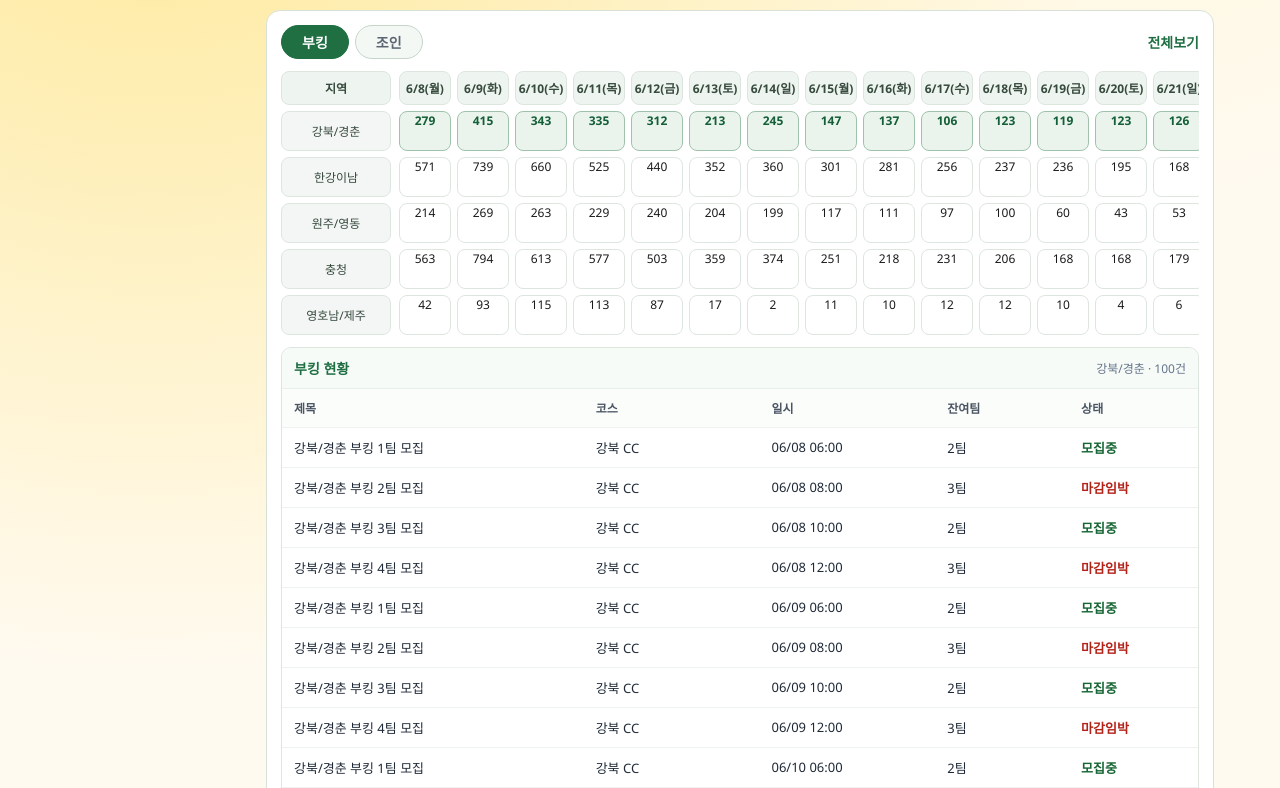
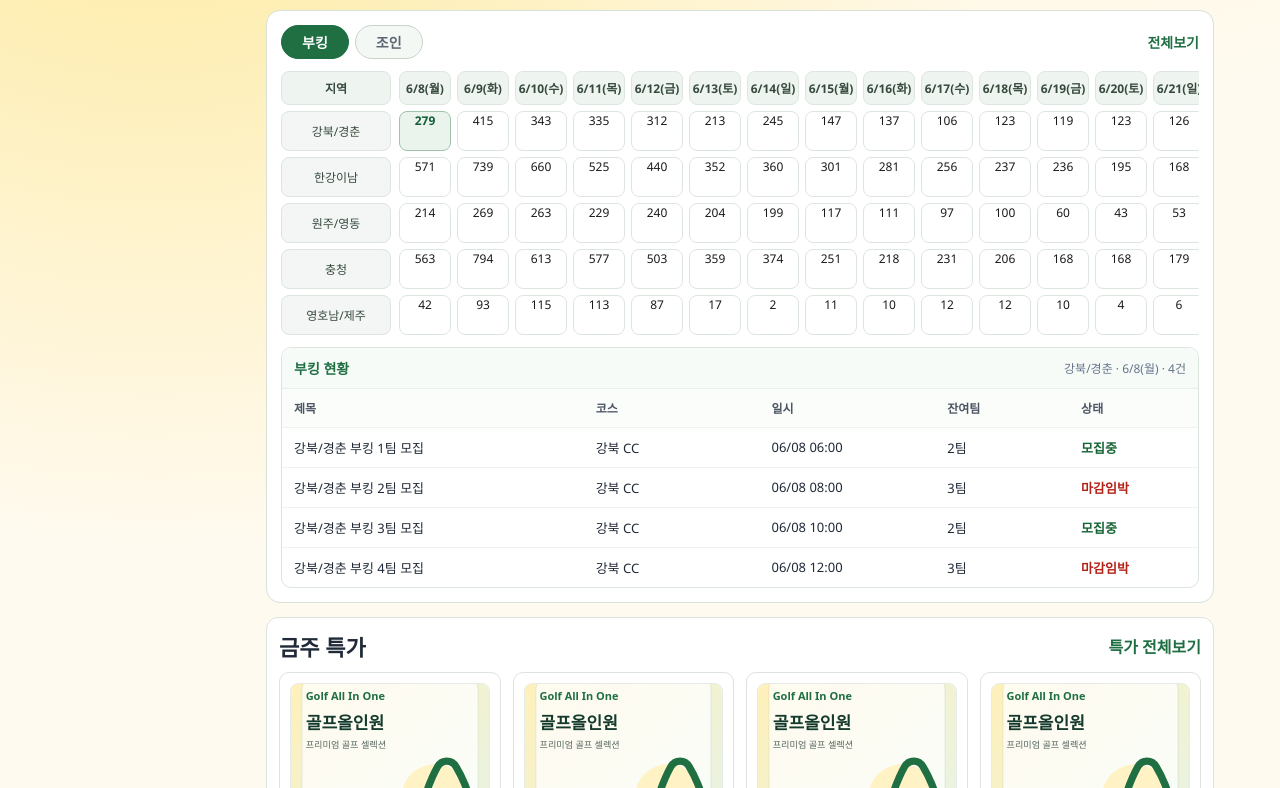
Before and after one commit to myeonhyuk/honeyswap-mvp, a Next.js app in the folder apps/web/: page / in a window 1280 px wide. Shown: the part 1032-1820 px from the top of the page. Built offline with nearby package versions, Linux system fonts and the light colour scheme.

Commit message:
Allow only single date selection with 4 entries per region-date combo

```diff
--- a/apps/web/app/globals.css
+++ b/apps/web/app/globals.css
@@ -1815,8 +1815,6 @@ main {
 
 .gm-bj-list-table {
   display: grid;
-  max-height: 500px;
-  overflow-y: auto;
 }
 
 .gm-bj-list-row {
--- a/apps/web/components/BookingJoinBoard.tsx
+++ b/apps/web/components/BookingJoinBoard.tsx
@@ -39,19 +39,19 @@ const dates = getDates(25);
 
 export default function BookingJoinBoard() {
   const [tab, setTab] = useState<"booking" | "join">("booking");
-  const [selectedRegionIdx, setSelectedRegionIdx] = useState(0);
+  const [selected, setSelected] = useState<{ regionIdx: number; dateIdx: number }>({ regionIdx: 0, dateIdx: 0 });
 
   const counts = tab === "booking" ? bookingCounts : joinCounts;
   const listPath = tab === "booking" ? "/booking_list.php" : "/join_list.php";
 
-  const selectedRegion = regions[selectedRegionIdx];
+  const selectedRegion = regions[selected.regionIdx];
+  const selectedDate = dates[selected.dateIdx];
 
-  // 선택된 지역의 모든 날짜/시간대 데이터 생성
-  const selectedRows = dates.flatMap((d, dateIdx) =>
-    Array.from({ length: 4 }, (_, timeIdx) => {
-      const id = selectedRegionIdx * 10000 + dateIdx * 10 + timeIdx + 1;
-      const month = String(d.date.getMonth() + 1).padStart(2, "0");
-      const day = String(d.date.getDate()).padStart(2, "0");
+  // 선택된 지역과 날짜의 4개 시간대 데이터만 생성
+  const selectedRows = Array.from({ length: 4 }, (_, timeIdx) => {
+    const id = selected.regionIdx * 10000 + selected.dateIdx * 10 + timeIdx + 1;
+    const month = String(selectedDate.date.getMonth() + 1).padStart(2, "0");
+    const day = String(selectedDate.date.getDate()).padStart(2, "0");
     const hour = String(6 + timeIdx * 2).padStart(2, "0");
     const typeLabel = tab === "booking" ? "부킹" : "조인";
     return {
@@ -61,13 +61,12 @@ export default function BookingJoinBoard() {
       time: `${month}/${day} ${hour}:00`,
       need: tab === "booking" ? `${2 + (timeIdx % 2)}팀` : `${1 + (timeIdx % 3)}명`,
       status: timeIdx % 2 === 0 ? "모집중" : "마감임박",
-        href: `${listPath}?area=${selectedRegionIdx + 1}&year=${d.date.getFullYear()}&month=${month}&day=${day}`,
+      href: `${listPath}?area=${selected.regionIdx + 1}&year=${selectedDate.date.getFullYear()}&month=${month}&day=${day}`,
     };
-    })
-  );
+  });
 
-  function selectRegion(regionIdx: number) {
-    setSelectedRegionIdx(regionIdx);
+  function selectCell(regionIdx: number, dateIdx: number) {
+    setSelected({ regionIdx, dateIdx });
   }
 
   useEffect(() => {
@@ -143,11 +142,11 @@ export default function BookingJoinBoard() {
                 <a
                   key={`${ri}-${di}`}
                   href={`${listPath}?area=${ri + 1}&year=${d.date.getFullYear()}&month=${String(d.date.getMonth() + 1).padStart(2, "0")}&day=${String(d.date.getDate()).padStart(2, "0")}`}
-                  className={`gm-bj-cell count${selectedRegionIdx === ri ? " selected" : ""}`}
+                  className={`gm-bj-cell count${selected.regionIdx === ri && selected.dateIdx === di ? " selected" : ""}`}
                   title={`${r} ${d.label} ${tab === "booking" ? "부킹" : "조인"}`}
                   onClick={(e) => {
                     e.preventDefault();
-                    selectRegion(ri);
+                    selectCell(ri, di);
                   }}
                 >
                   {counts[ri][di]}
@@ -161,7 +160,7 @@ export default function BookingJoinBoard() {
       <div className="gm-bj-list" id={tab === "booking" ? "booking_list" : "join_list"}>
         <div className="gm-bj-list-head">
           <strong>{tab === "booking" ? "부킹" : "조인"} 현황</strong>
-          <span>{selectedRegion} · {selectedRows.length}건</span>
+          <span>{selectedRegion} · {selectedDate.label} · {selectedRows.length}건</span>
         </div>
         <div className="gm-bj-list-table">
           <div className="gm-bj-list-row head">
```
Lines whose indentation alone changed are shown as unchanged.
